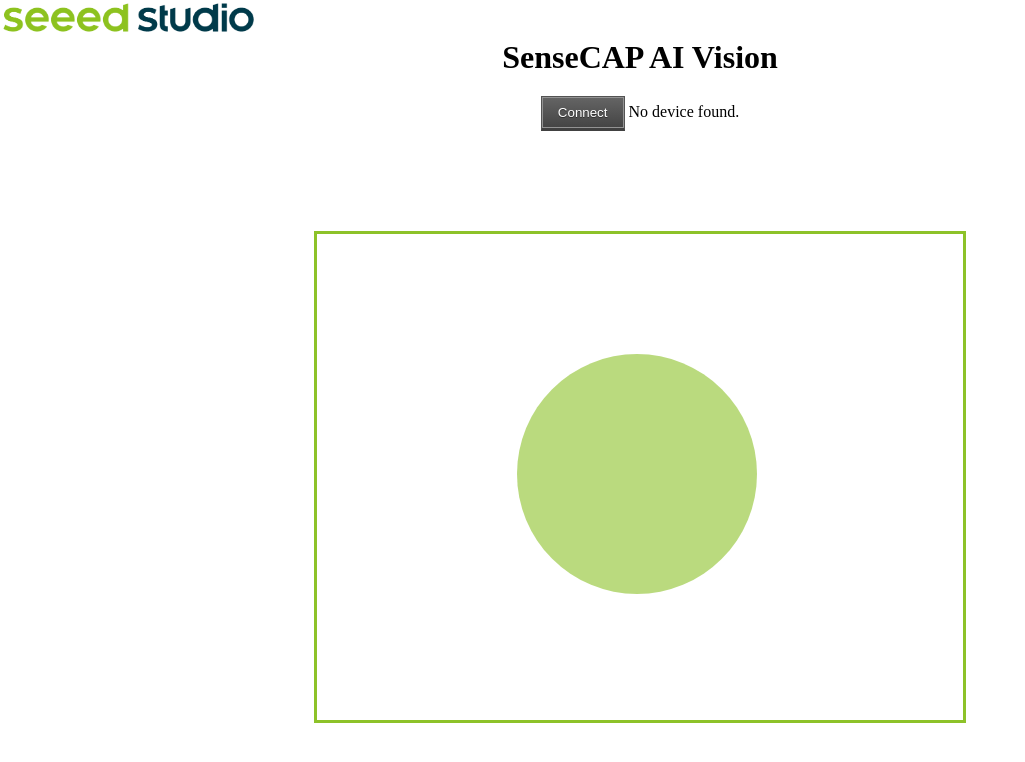
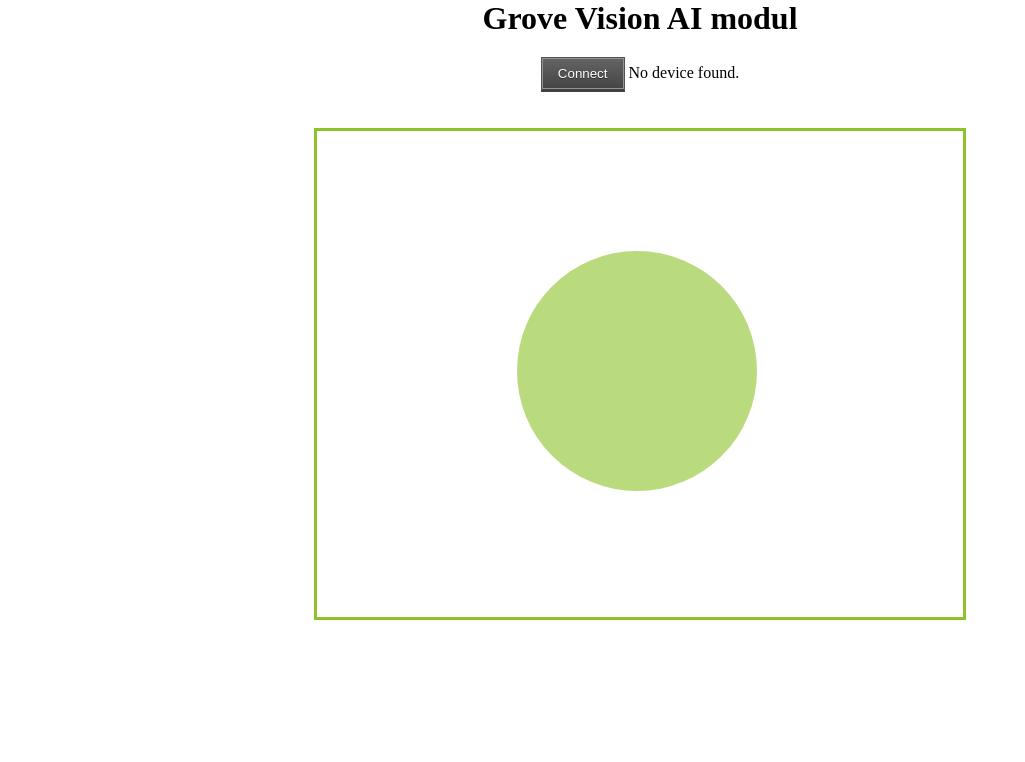
Before and after one commit to taunoe/grove-ai-vision, a plain HTML site: page index.html in a window 1280 px wide. Shown: the whole page, without its empty margins (0-1025 px from the left). Drawn offline with Linux system fonts and the light colour scheme.

Commit message:
cleaner page

```diff
--- a/application.css
+++ b/application.css
@@ -19,10 +19,8 @@
 .total{
   width:100%;
   height:100%;
-  /*background:url(/static/img/bg2.jpeg) no-repeat;*/
   background-size:100% 100%;
   overflow: hidden;
-  /*background-color: #322F42;*/
 }
 #back_upper{
   display: block;
@@ -30,7 +28,6 @@
   height:4rem;
   margin-top: 1rem;
   margin-left: 1rem;
-  background:url(http://img0.ph.126.net/7vVoDLyELLu5Ti2agzvxjA==/106116066320155563.png) no-repeat;
   opacity:1;
 }
 #v{
@@ -45,7 +42,7 @@
 
 }
 .vedio_frame{
-  margin:5rem auto;
+  margin:1rem auto;
   width:646px;
   height:486px;
   border: 3px solid rgb(141, 194, 41);
@@ -71,14 +68,12 @@
   margin:0 auto;
   color: #d81e06;
 }
-/*加载动画效果*/
 .spinner {
   width: 240px;
   height: 240px;
   position: absolute;
   top:120px;
   left: 200px;
-  /*background-color: #fff;*/
 }
 
 .double-bounce1, .double-bounce2 {
--- a/index.html
+++ b/index.html
@@ -2,7 +2,7 @@
 
 <head>
     <meta charset="utf-8">
-    <title>SenseCAP Vision AI</title>
+    <title>Grove Vision AI module</title>
     <script src="serial.js"></script>
     <script src="application.js"></script>
     <link rel="stylesheet" href="application.css">
@@ -10,20 +10,19 @@
 </head>
 
 <body>
-    <img src="logo_2018_horizontal.webp" title="" alt="" width="20%">
     <div class="main-content">
-        <h1>SenseCAP AI Vision</h1>
+        <h1>Grove Vision AI modul</h1>
         <div class="connect-container">
             <button id="connect" class="button black">Connect</button>
             <span id="status"></span>
         </div>
         <div class="tpl-login">
             <div class="total">
-                <!-- 扫码区域 -->
+
                 <div id="outdiv" class="vedio_frame">
-                   <canvas src="" id="myCavans" width="192px" height="192px"></canvas>
+                    <canvas src="" id="myCavans" width="192px" height="192px"></canvas>
                     <canvas id="qr-canvas"></canvas>
-                    <!--加载动画-->
+
                     <div class="spinner" id="loading">
                         <div class="double-bounce1"></div>
                         <div class="double-bounce2"></div>
```
